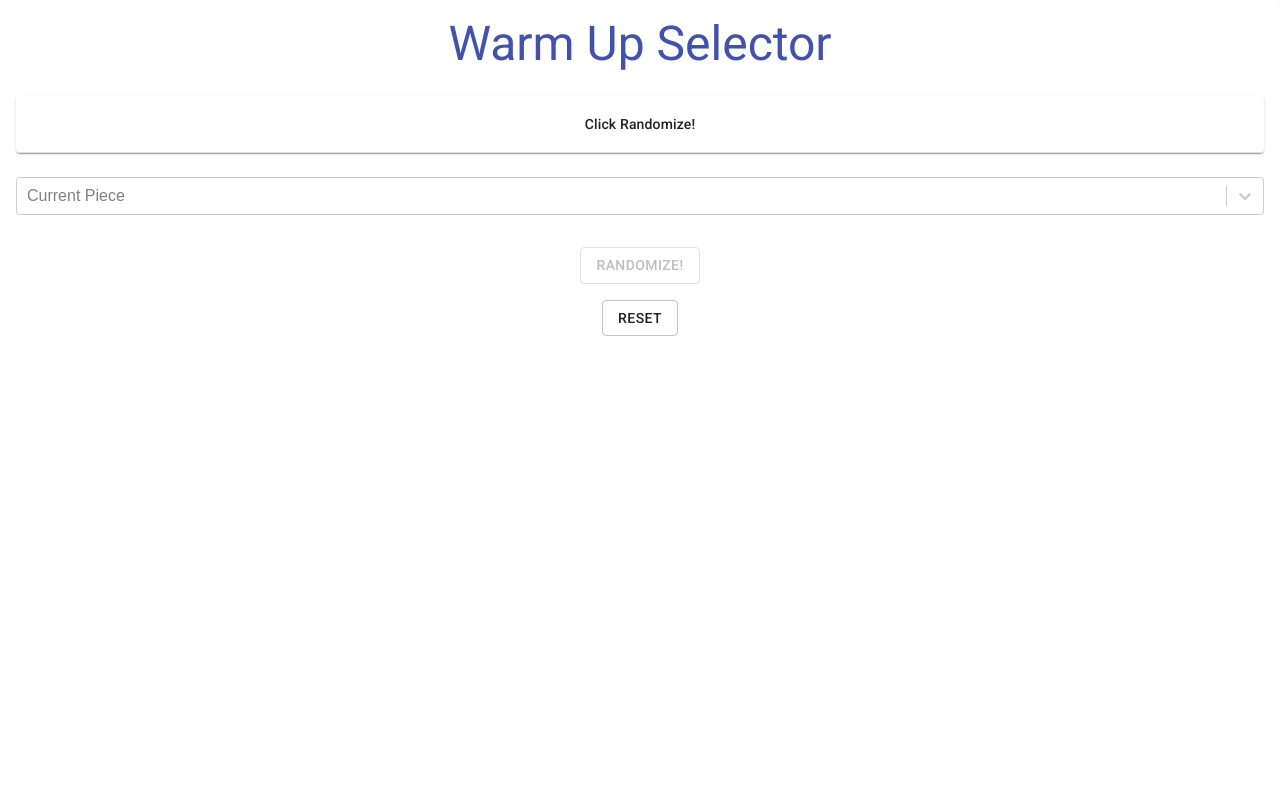
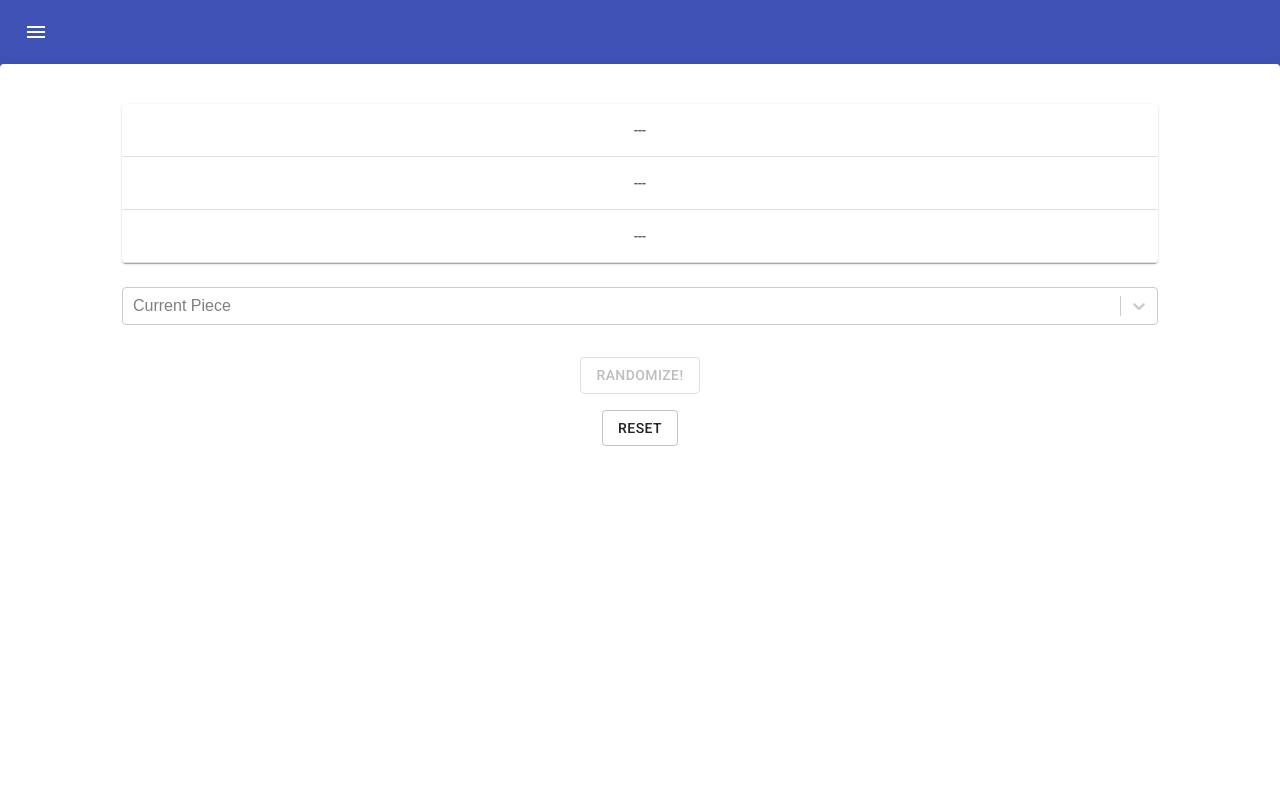
Before and after one commit to kenjikamimura/WarmUpSelector, a React (Create React App) app: page / in a window 1280 px wide. Shown: the top 800 px of the page. Built offline with nearby package versions, Linux system fonts and the light colour scheme.

Commit message:
Add AppBar and more padding to the app

```diff
--- a/src/App.tsx
+++ b/src/App.tsx
@@ -1,7 +1,6 @@
 import React, { useState, useEffect, useCallback } from "react";
 import "./App.css";
 import { makeStyles } from "@material-ui/core/styles";
-import Typography from "@material-ui/core/Typography";
 import {
   Button,
   Card,
@@ -10,7 +9,7 @@ import {
   Grid,
 } from "@material-ui/core";
 import Select from "react-select";
-
+import { AppBar } from "./components/AppBar";
 import ISong from "./shared/interfaces/ISong";
 import { compareSongs } from "./shared/helpers/helpers";
 
@@ -85,7 +84,6 @@ function App() {
 
   const setStudentsCurrentPlayablePieces = useCallback(() => {
     if (selectedPieceFromAutoSelector == null) {
-      console.log("hi");
       return;
     }
 
@@ -102,17 +100,14 @@ function App() {
   }, [selectedPieceFromAutoSelector, setStudentsCurrentPlayablePieces]);
 
   return (
+    <AppBar>
       <Card className={classes.card}>
         <CardContent>
-        <Typography variant="h3" component="h2" align="center" color="primary">
-          {lang.APP_NAME}
-        </Typography>
-
-        <Grid container={true} spacing={3}>
-          <Grid item={true} xs={12}>
+          <Grid container={true} spacing={3} justify="center">
+            <Grid item={true} xs={10}>
               <SelectedPieces selectedPieces={selectedPieces} reset={reset} />
             </Grid>
-          <Grid item={true} xs={12}>
+            <Grid item={true} xs={10}>
               <Select
                 className="basic-single"
                 classNamePrefix="select"
@@ -154,6 +149,7 @@ function App() {
           </Grid>
         </CardActions>
       </Card>
+    </AppBar>
   );
 }
 
--- a/src/SelectedPieces.tsx
+++ b/src/SelectedPieces.tsx
@@ -4,13 +4,11 @@ import {
   Table,
   TableBody,
   TableCell,
-  TableHead,
   TableRow,
   Paper,
 } from "@material-ui/core";
 
 import ISong from "./shared/interfaces/ISong";
-import lang from "./constants/en";
 
 const useStyles = makeStyles((theme: Theme) =>
   createStyles({
@@ -18,9 +16,8 @@ const useStyles = makeStyles((theme: Theme) =>
       width: "100%",
       marginTop: theme.spacing(3),
       overflowX: "auto",
-    },
-    table: {
-      minWidth: 300,
+      display: "flex",
+      justifyContent: "center",
     },
   })
 );
@@ -31,32 +28,40 @@ interface IProps {
 }
 
 export default function SelectedPieces({ selectedPieces, reset }: IProps) {
+  console.log(selectedPieces);
   const classes = useStyles();
 
   return (
     <Paper className={classes.root}>
-      <Table className={classes.table}>
-        <TableHead>
-          {reset ? (
+      <Table>
+        <TableBody>
+          {reset || !selectedPieces.length ? (
+            <>
               <TableRow>
-              <TableCell align="center">{lang.CLICK_RANDOMIZE}</TableCell>
+                <TableCell component="th" scope="row" align="center">
+                  {"---"}
+                </TableCell>
               </TableRow>
-          ) : selectedPieces.length === 0 ? (
               <TableRow>
-              <TableCell align="center">{lang.CLICK_RESET}</TableCell>
+                <TableCell component="th" scope="row" align="center">
+                  {"---"}
+                </TableCell>
               </TableRow>
-          ) : null}
-        </TableHead>
-        <TableBody>
-          {reset
-            ? null
-            : selectedPieces.map((piece) => (
+              <TableRow>
+                <TableCell component="th" scope="row" align="center">
+                  {"---"}
+                </TableCell>
+              </TableRow>
+            </>
+          ) : (
+            selectedPieces.map((piece) => (
               <TableRow key={piece.playingOrder + "." + piece.name}>
                 <TableCell component="th" scope="row" align="center">
                   {piece.bookOrder + ". " + piece.name}
                 </TableCell>
               </TableRow>
-              ))}
+            ))
+          )}
         </TableBody>
       </Table>
     </Paper>
--- /dev/null
+++ b/src/components/AppBar.tsx
@@ -0,0 +1,36 @@
+import React, { useState } from "react";
+import MenuIcon from "@material-ui/icons/Menu";
+import {
+  AppBar as MaterialUIAppBar,
+  IconButton,
+  Toolbar,
+  Tooltip,
+} from "@material-ui/core";
+
+export const AppBar = ({ children }: { children: React.ReactNode }) => {
+  const [tooltipIsOpen, setTooltipIsOpen] = useState(false);
+
+  return (
+    <MaterialUIAppBar>
+      <Toolbar>
+        <Tooltip
+          title="Comming soon"
+          arrow
+          open={tooltipIsOpen}
+          onOpen={() => setTooltipIsOpen(true)}
+          onClose={() => setTooltipIsOpen(false)}
+        >
+          <IconButton
+            edge="start"
+            color="inherit"
+            aria-label="menu"
+            onClick={() => setTooltipIsOpen(!tooltipIsOpen)}
+          >
+            <MenuIcon />
+          </IconButton>
+        </Tooltip>
+      </Toolbar>
+      {children}
+    </MaterialUIAppBar>
+  );
+};
--- a/src/constants/en.tsx
+++ b/src/constants/en.tsx
@@ -1,10 +1,7 @@
 const lang = {
-  APP_NAME: "Warm Up Selector",
   RANDOMIZE: "Randomize!",
   RESET_BUTTON: "Reset",
-  CLICK_RANDOMIZE: "Click Randomize!",
-  CLICK_RESET: "Click Reset!",
-  CURRENT_PIECE: "Current Piece"
+  CURRENT_PIECE: "Current Piece",
 };
 
 export default lang;
```
Lines whose indentation alone changed are shown as unchanged.
